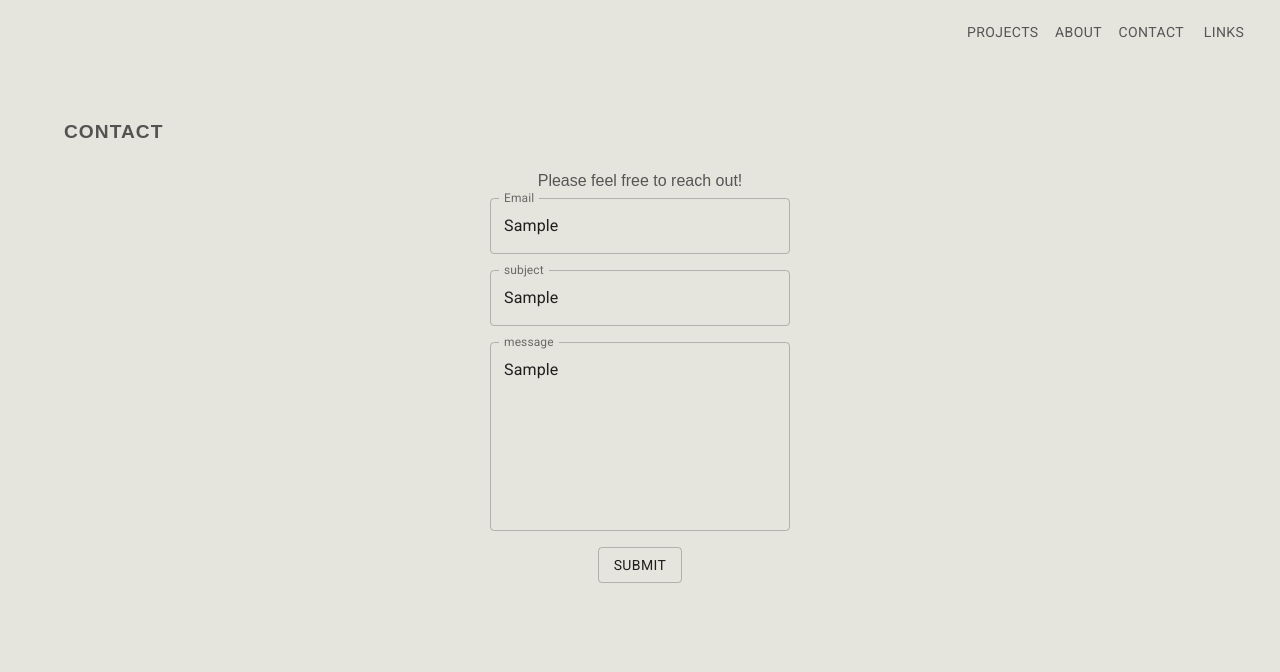
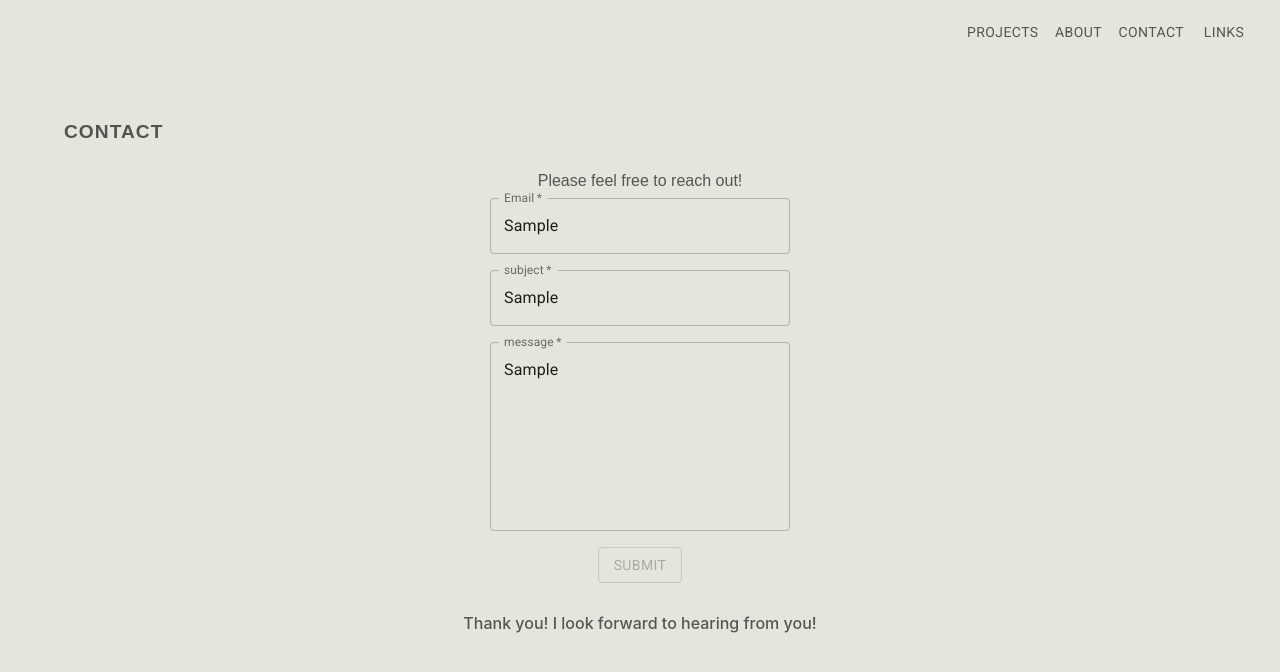
Before and after one commit to jakethrasher/portfolio-site, a React (Create React App) app in the folder web/: page / in a window 1280 px wide. Both pictures are taken after typing "Sample", "Sample", "Sample" into the empty fields and a click on the button "SUBMIT". Shown: the part 4093-4765 px from the top of the page. Built offline with nearby package versions, Linux system fonts and the light colour scheme; no server answers.

Commit message:
add form validation

```diff
--- a/web/src/components/contact/ContactForm.jsx
+++ b/web/src/components/contact/ContactForm.jsx
@@ -10,16 +10,18 @@ const ContactForm = forwardRef((props,ref) => {
   const [email, setEmail] = useState('');
   const [subject, setSubject] = useState('');
   const [message, setMessage] = useState('');
+  const [submitted, setSubmitted] = useState(false);
 
   const handleSubmit= async(e) =>{
     e.preventDefault();
+    setSubmitted(prev=>!prev);
     await sendContact(email, subject, message);
     setEmail('');
     setSubject('');
     setMessage('');
+
   }
-
-    return(
+  return(
       <div className='contactContainer' ref={ref}>
         <h1 className='sectionHeader'>Contact</h1>
         <div className='formContainer'>
@@ -29,6 +31,7 @@ const ContactForm = forwardRef((props,ref) => {
           className={classes.root}
           >
           <TextField
+            required
             margin='normal'
             label='Email'
             variant='outlined'
@@ -36,12 +39,14 @@ const ContactForm = forwardRef((props,ref) => {
             value={email}
             />
           <TextField
+            required
             label='subject'
             variant='outlined'
             onChange={({target})=>setSubject(target.value)}
             value={subject}
             />
           <TextField
+            required
             multiline
             rows={8}
             label='message'
@@ -50,12 +55,14 @@ const ContactForm = forwardRef((props,ref) => {
             value={message}
             />
           <Button
+            disabled={submitted}
             type='submit'
             variant='outlined'
             >
             Submit
           </Button>
         </form>
+        <h4 className={submitted ? 'visible':'hidden'}>Thank you! I look forward to hearing from you!</h4>
       </div>
       </div>
     )
--- a/web/src/components/contact/contact.css
+++ b/web/src/components/contact/contact.css
@@ -17,6 +17,15 @@
     color: #555;
     font-family: Arial, Helvetica, sans-serif;
 }
+.hidden{
+    opacity: 0;
+}
+.visible{
+    color:#555;
+    font-weight: 500;
+    opacity: 1;
+    transition: opacity 200ms ease-in-out;
+}
 @media screen and (max-width: 600px) {
     .reachOutText{
         display: none;
```
